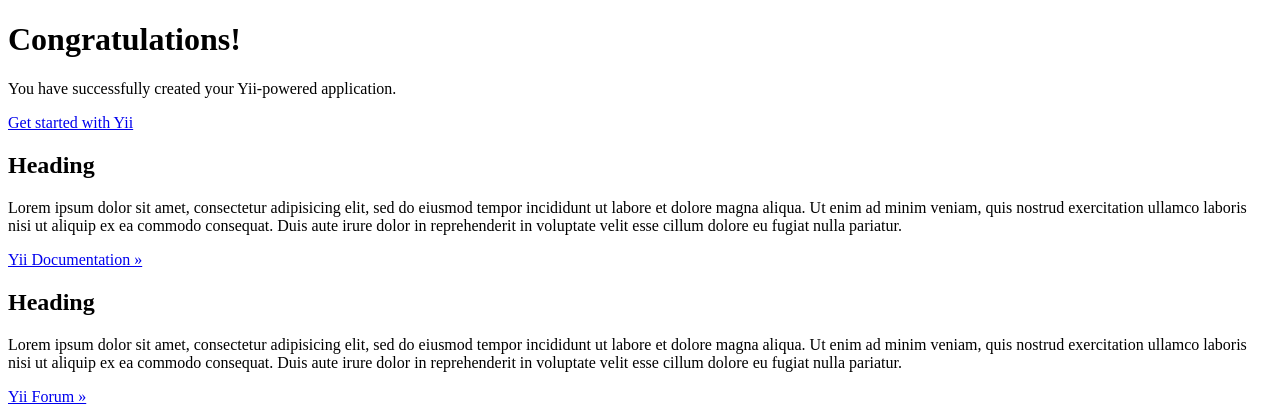
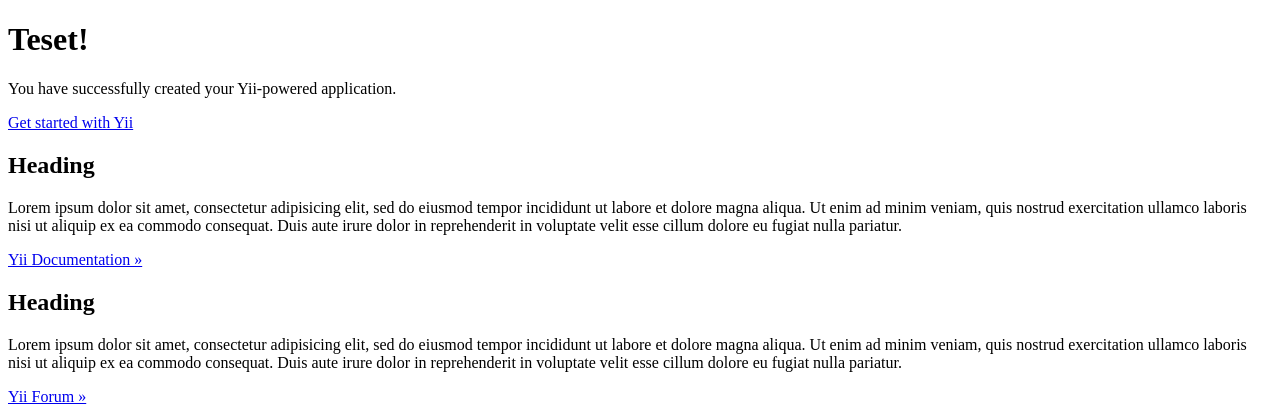
Before and after one commit to MvegaR/proyecto, a Yii app: template frontend/views/site/index.php in a window 1280 px wide. Shown: the top 420 px of the page. Run offline with PHP 8.4 and a stand-in for Yii, Linux system fonts and the light colour scheme; the template is opened without the code that fills it, so the values that code supplies are empty; some libraries are stand-ins or nearby versions.

Commit message:
Test de commit en smartgit

```diff
--- a/frontend/views/site/index.php
+++ b/frontend/views/site/index.php
@@ -7,7 +7,7 @@ $this->title = 'My Yii Application';
 <div class="site-index">
 
     <div class="jumbotron">
-        <h1>Congratulations!</h1>
+        <h1>Teset!</h1>
 
         <p class="lead">You have successfully created your Yii-powered application.</p>
 
```
